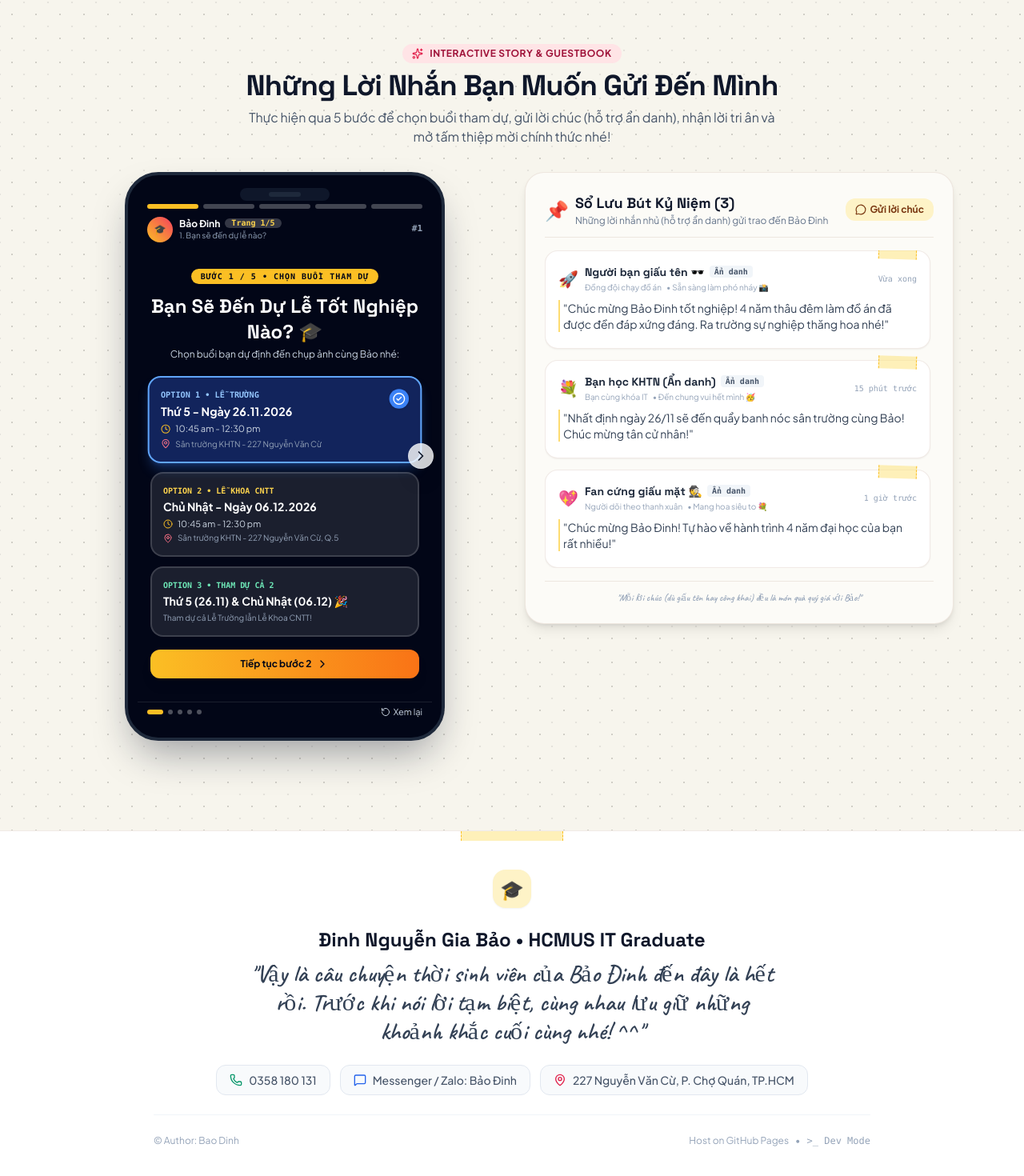
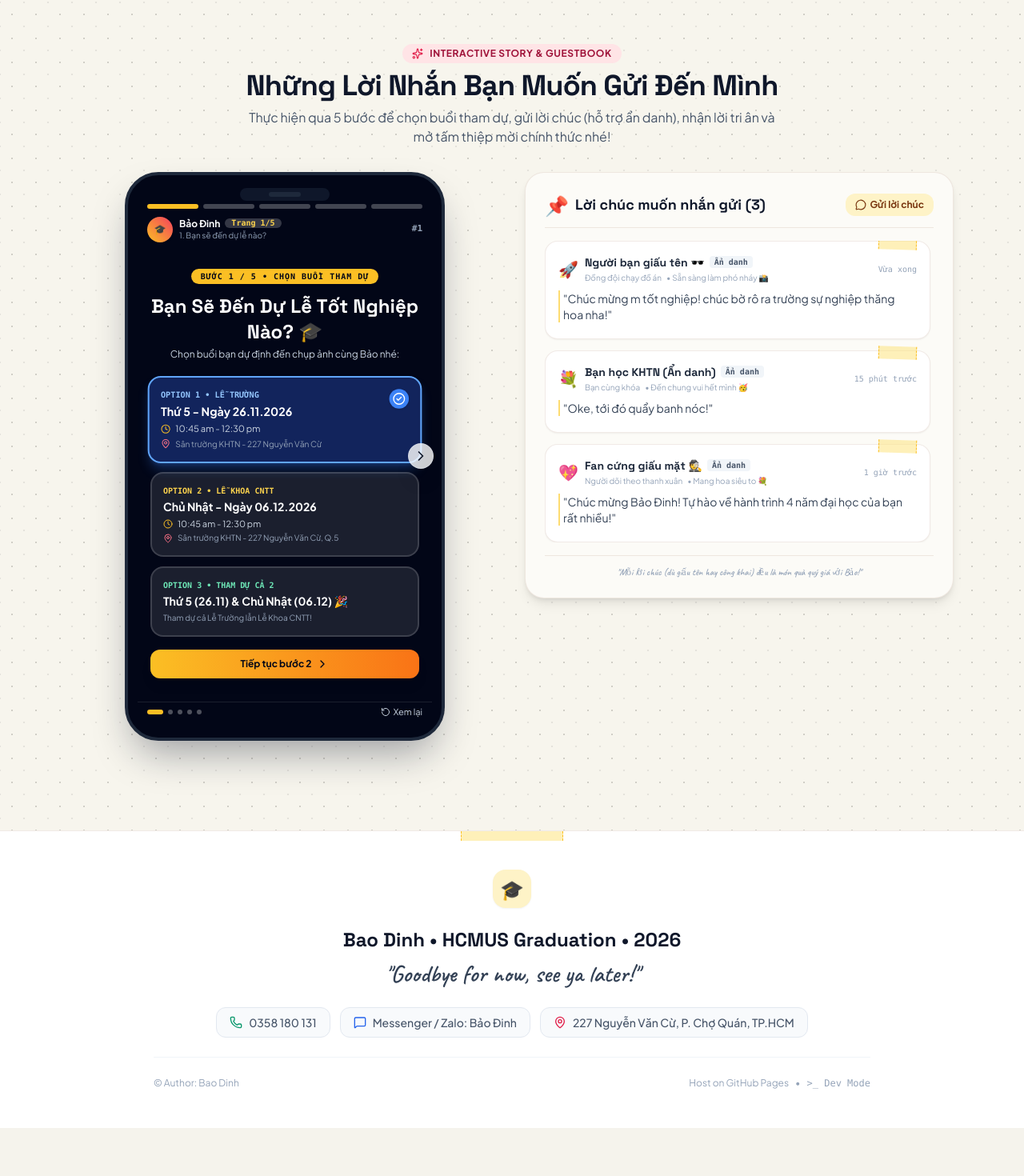
Before and after one commit to BAoD1nH/graduation_web, a React (Vite) app: page / in a window 1280 px wide. Shown: the part 2607-4077 px from the top of the page at 80% size. After the commit the page ends 4017 px from the top, so only its background shows below. Built offline with nearby package versions, Linux system fonts and the light colour scheme; the HTML template or start-up script is replaced by a standard one.

Commit message:
Update on UI

```diff
--- a/src/App.jsx
+++ b/src/App.jsx
@@ -55,10 +55,10 @@ export default function App() {
 
           <div className="space-y-2">
             <h3 className="font-display font-extrabold text-xl sm:text-2xl text-slate-900">
-              Đinh Nguyễn Gia Bảo • HCMUS IT Graduate
+              Bao Dinh • HCMUS Graduation • 2026
             </h3>
             <p className="font-handwriting text-2xl sm:text-3xl text-slate-700 max-w-2xl mx-auto leading-relaxed">
-              "Vậy là câu chuyện thời sinh viên của Bảo Đinh đến đây là hết rồi. Trước khi nói lời tạm biệt, cùng nhau lưu giữ những khoảnh khắc cuối cùng nhé! ^^"
+              "Goodbye for now, see ya later!"
             </p>
           </div>
 
--- a/src/components/Section3SpotifyStory.jsx
+++ b/src/components/Section3SpotifyStory.jsx
@@ -34,7 +34,7 @@ export default function Section3SpotifyStory({ selectedOption, setSelectedOption
         isAnon: true,
         tag: "Đồng đội chạy đồ án",
         vibe: "Sẵn sàng làm phó nháy 📸",
-        text: "Chúc mừng Bảo Đinh tốt nghiệp! 4 năm thâu đêm làm đồ án đã được đền đáp xứng đáng. Ra trường sự nghiệp thăng hoa nhé!",
+        text: "Chúc mừng m tốt nghiệp! chúc bờ rô ra trường sự nghiệp thăng hoa nha!",
         sticker: "🚀",
         time: "Vừa xong"
       },
@@ -42,9 +42,9 @@ export default function Section3SpotifyStory({ selectedOption, setSelectedOption
         id: 2,
         displayName: "Bạn học KHTN (Ẩn danh)",
         isAnon: true,
-        tag: "Bạn cùng khóa IT",
+        tag: "Bạn cùng khóa",
         vibe: "Đến chung vui hết mình 🥳",
-        text: "Nhất định ngày 26/11 sẽ đến quẩy banh nóc sân trường cùng Bảo! Chúc mừng tân cử nhân!",
+        text: "Oke, tới đó quẩy banh nóc!",
         sticker: "💐",
         time: "15 phút trước"
       },
@@ -794,11 +794,8 @@ export default function Section3SpotifyStory({ selectedOption, setSelectedOption
                 <span className="text-2xl">📌</span>
                 <div>
                   <h3 className="font-display font-bold text-slate-900 text-lg">
-                    Sổ Lưu Bút Kỷ Niệm ({wishes.length})
+                    Lời chúc muốn nhắn gửi ({wishes.length})
                   </h3>
-                  <p className="text-xs text-slate-500 font-sans">
-                    Những lời nhắn nhủ (hỗ trợ ẩn danh) gửi trao đến Bảo Đinh
-                  </p>
                 </div>
               </div>
 
```
